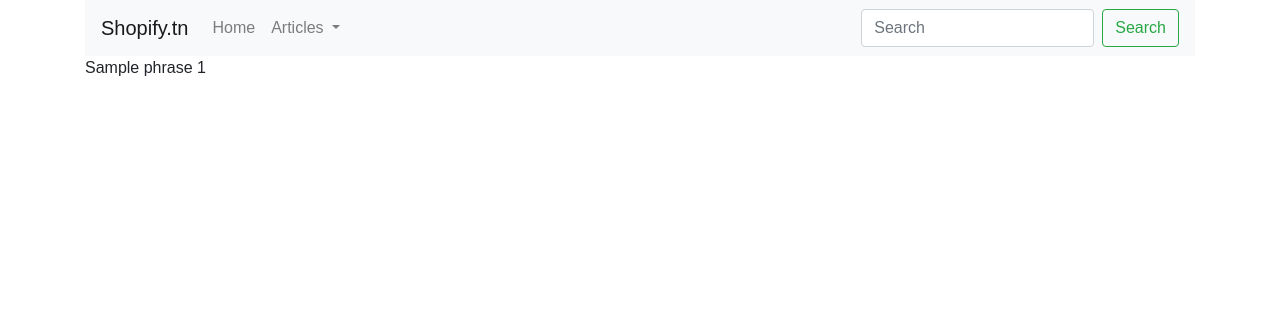
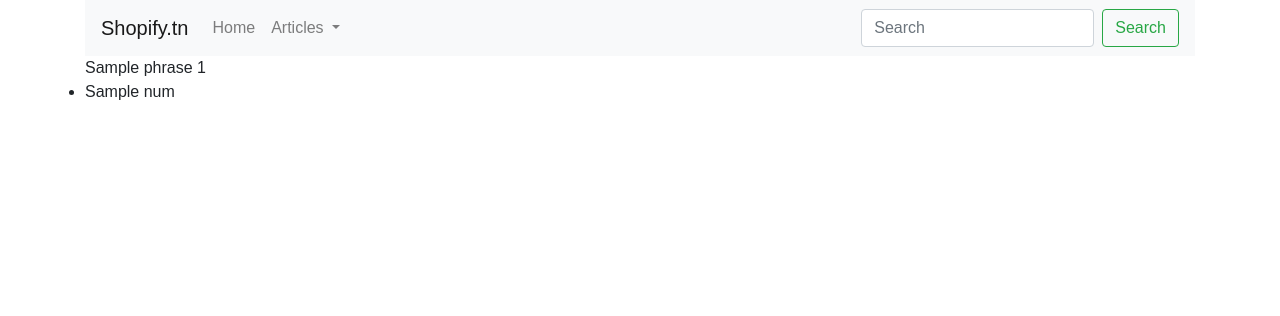
Before and after one commit to maxstain/Symfony-project, a Symfony app: template templates/lucky/number.html.twig in a window 1280 px wide. Shown: the top 316 px of the page. Run offline with Twig, Linux system fonts and the light colour scheme; the template is opened without the code that fills it: most values are stand-ins (such as "Sample title", 1, 10 or a date in 2020); some libraries are stand-ins or nearby versions.

Commit message:
refactor: working on the add article

```diff
--- a/src/Controller/LuckyController.php
+++ b/src/Controller/LuckyController.php
@@ -21,9 +21,11 @@ class LuckyController extends AbstractController
         }
         $number = random_int(0, $max);
         $phrase = "Lucky number is: ";
+        $num = [0,1,2,3,4,5,6];
         return $this->render('lucky/number.html.twig', [
             'number' => $number,
             'phrase' => $phrase,
+            'num' => $num,
         ]);
     }
 
--- a/templates/lucky/number.html.twig
+++ b/templates/lucky/number.html.twig
@@ -8,5 +8,11 @@
 	<div>
 		{{ phrase }}
 		{{ number }}
+		<br/>
+		<ul>
+			{% for i in num %}
+				<li>{{ i }}</li>
+			{% endfor %}
+		</ul>
 	</div>
 {% endblock %}
```
